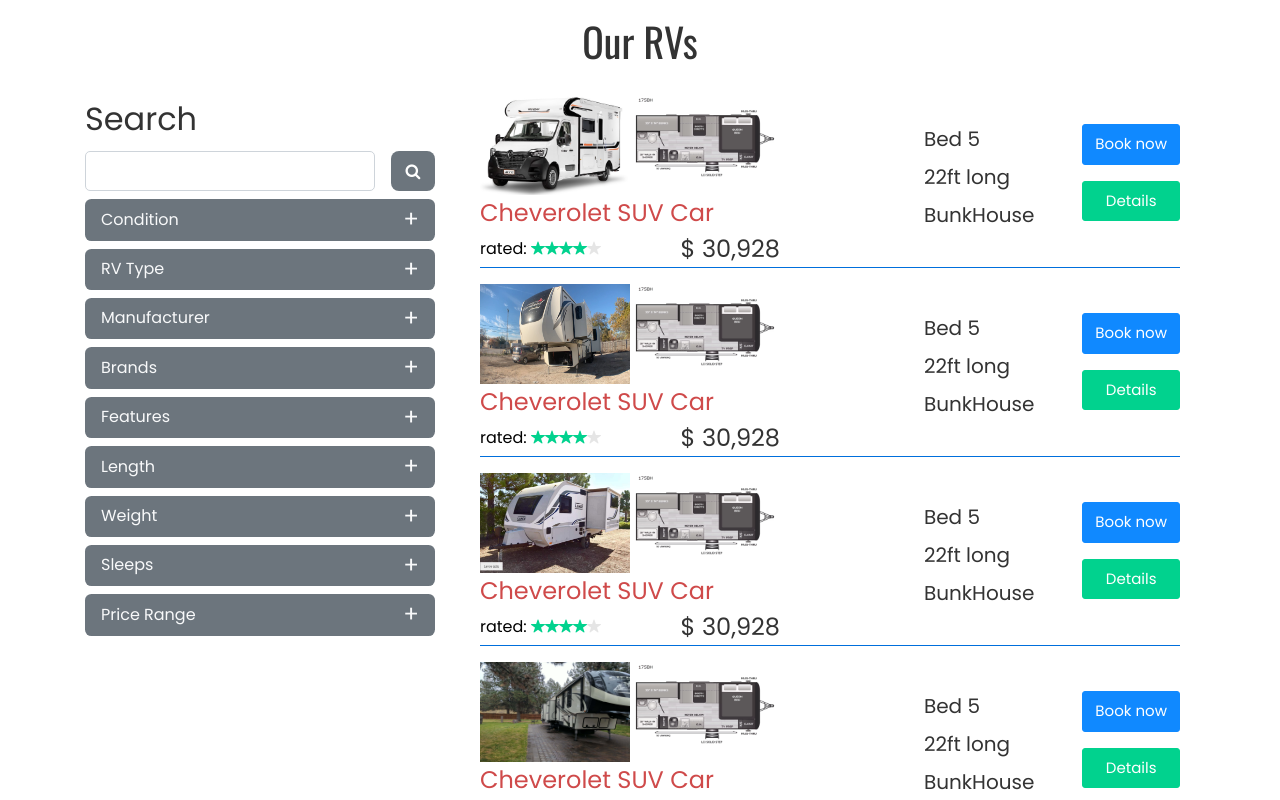
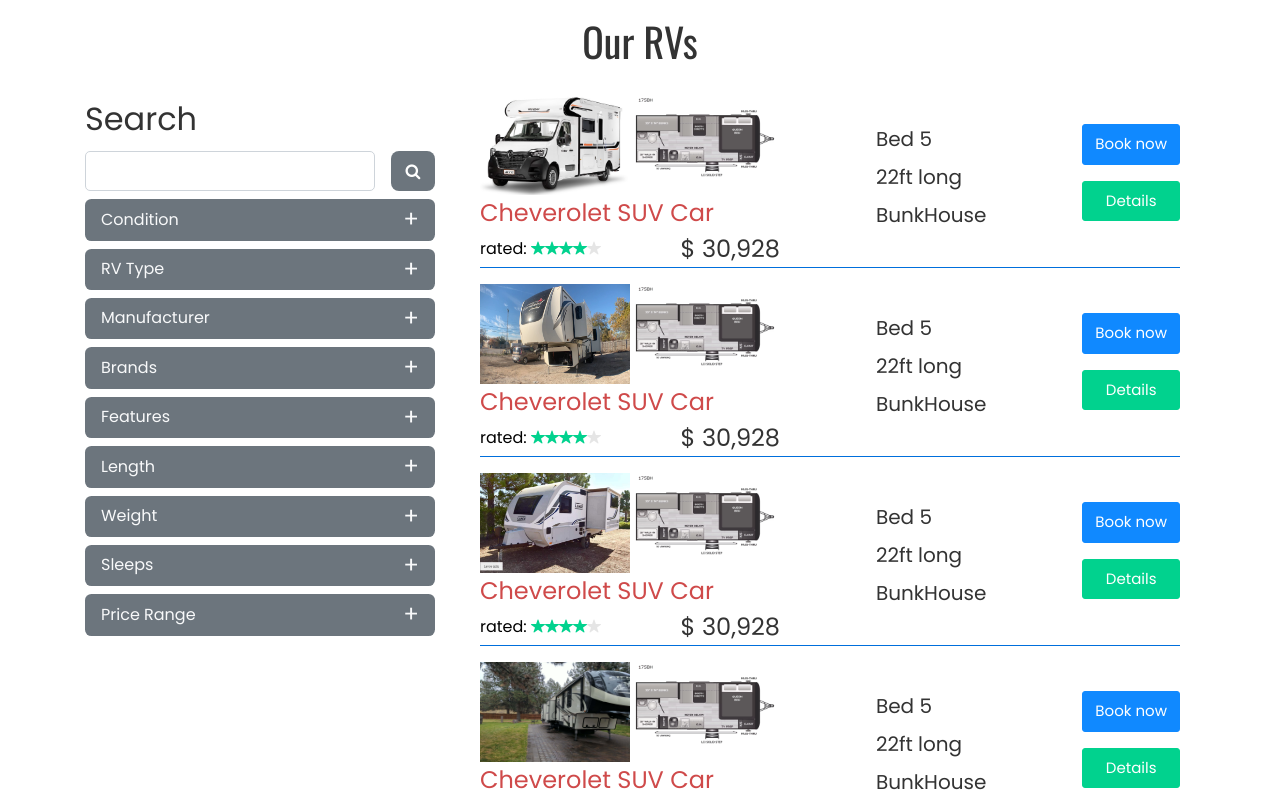
Before and after one commit to codebeast0420/car-rental-zepbo, a Next.js app: page /inventory in a window 1280 px wide. Shown: the part 1140-1940 px from the top of the page. Built offline with nearby package versions, Linux system fonts and the light colour scheme.

Commit message:
small margin fix

```diff
--- a/src/components/inventory/RVItem.tsx
+++ b/src/components/inventory/RVItem.tsx
@@ -29,7 +29,7 @@
 				</div>
 			</div>
 			<div className='d-flex'>
-				<div className="ml-5">
+				<div className="mr-5">
 					<h5>Bed 5</h5>
 					<h5>22ft long</h5>
 					<h5>BunkHouse</h5>
```
